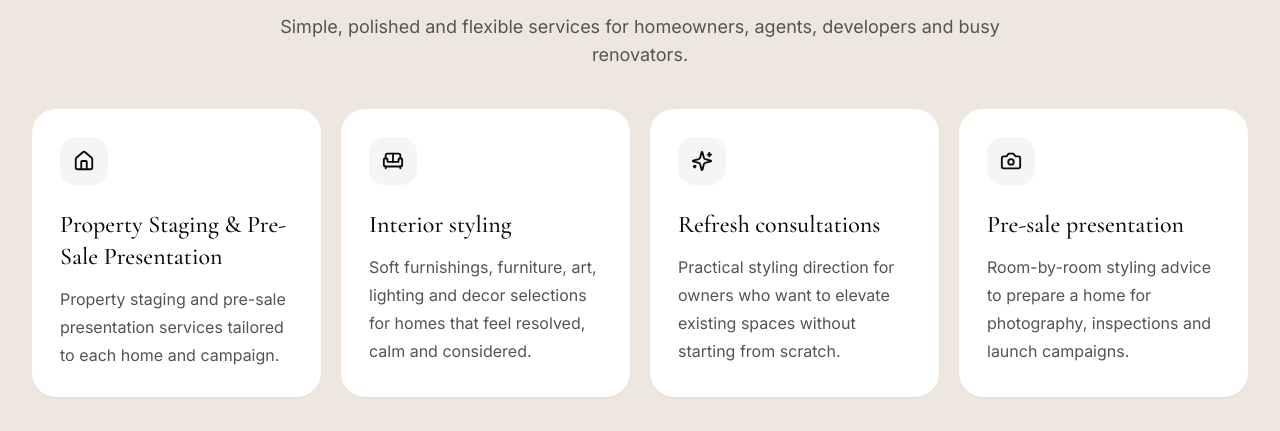
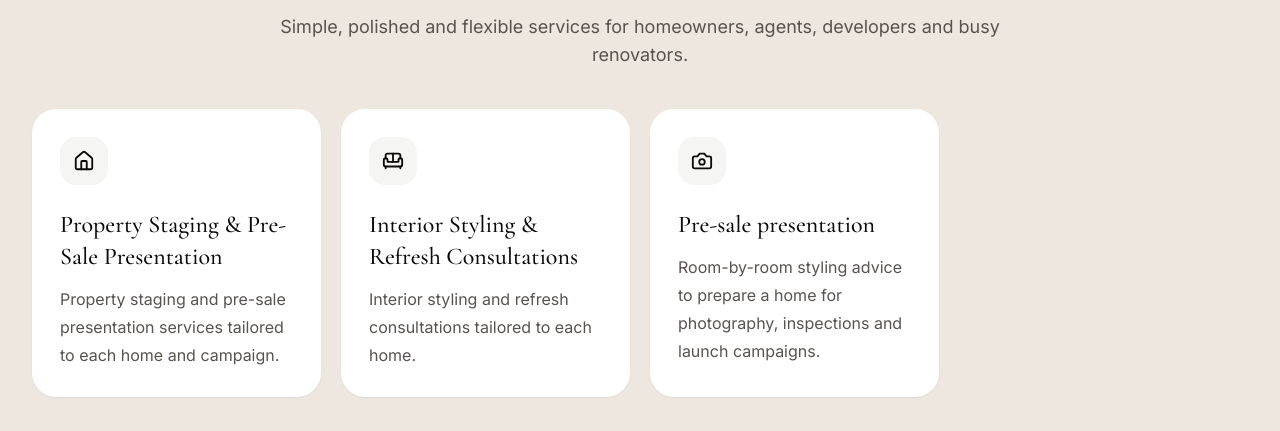
Before and after one commit to interiorsbyborg/interiors-by-borg, a React (Vite) app: page / in a window 1280 px wide. Shown: the part 1534-1965 px from the top of the page. Built offline with nearby package versions, Linux system fonts and the light colour scheme.

Commit message:
Add files via upload

```diff
--- a/src/App.jsx
+++ b/src/App.jsx
@@ -55,15 +55,19 @@ const services = [
       "Coordination of delivery, installation, styling execution and bump out, where required",
     ],
   },
-  {
+    {
     icon: Sofa,
-    title: "Interior styling",
-    text: "Soft furnishings, furniture, art, lighting and decor selections for homes that feel resolved, calm and considered.",
-  },
-  {
-    icon: Sparkles,
-    title: "Refresh consultations",
-    text: "Practical styling direction for owners who want to elevate existing spaces without starting from scratch.",
+    title: "Interior Styling & Refresh Consultations",
+    text: "Interior styling and refresh consultations tailored to each home.",
+    bullets: [
+      "Room-by-room styling advice to refresh and elevate existing interiors",
+      "Tailored styling brief based on your home, lifestyle, aesthetic and goals",
+      "Guidance on furniture placement, décor, art, lighting, colour and soft furnishings",
+      "Recommendations to work with existing pieces, alongside new selections where needed",
+      "Décor, furniture and homewares sourcing to create a cohesive finished look",
+      "Practical styling direction that balances impact, functionality and budget",
+    ],
+    showIntro: true,
   },
   {
     icon: Camera,
@@ -267,11 +271,14 @@ function ServicesPage({ setPage }) {
                   <h2 className="font-serif text-3xl text-stone-950">{service.title}</h2>
                 </div>
                 {service.bullets ? (
-                  <ul className="mt-2 space-y-3 text-stone-700">
-                    {service.bullets.map((item) => (
-                      <li key={item} className="flex gap-3"><Check size={18} className="mt-1 shrink-0" /> {item}</li>
-                    ))}
-                  </ul>
+                  <>
+                    {service.showIntro && <p className="leading-7 text-stone-600">{service.text}</p>}
+                    <ul className={`${service.showIntro ? "mt-6" : "mt-2"} space-y-3 text-stone-700`}>
+                      {service.bullets.map((item) => (
+                        <li key={item} className="flex gap-3"><Check size={18} className="mt-1 shrink-0" /> {item}</li>
+                      ))}
+                    </ul>
+                  </>
                 ) : (
                   <>
                     <p className="leading-7 text-stone-600">{service.text}</p>
```
Also changed, not shown: App.jsx (+9 -10 lines), README_FIRST.txt.
